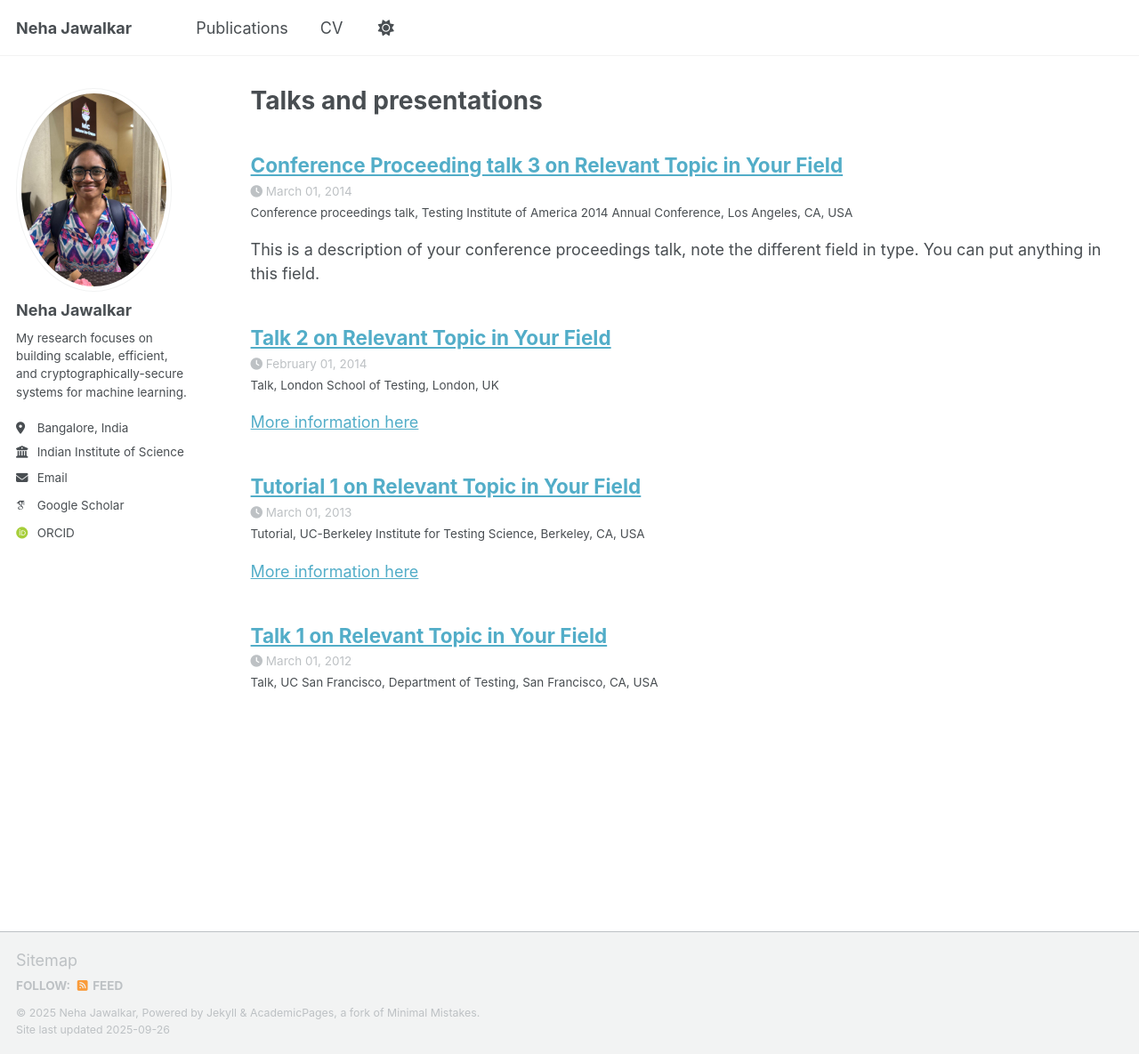
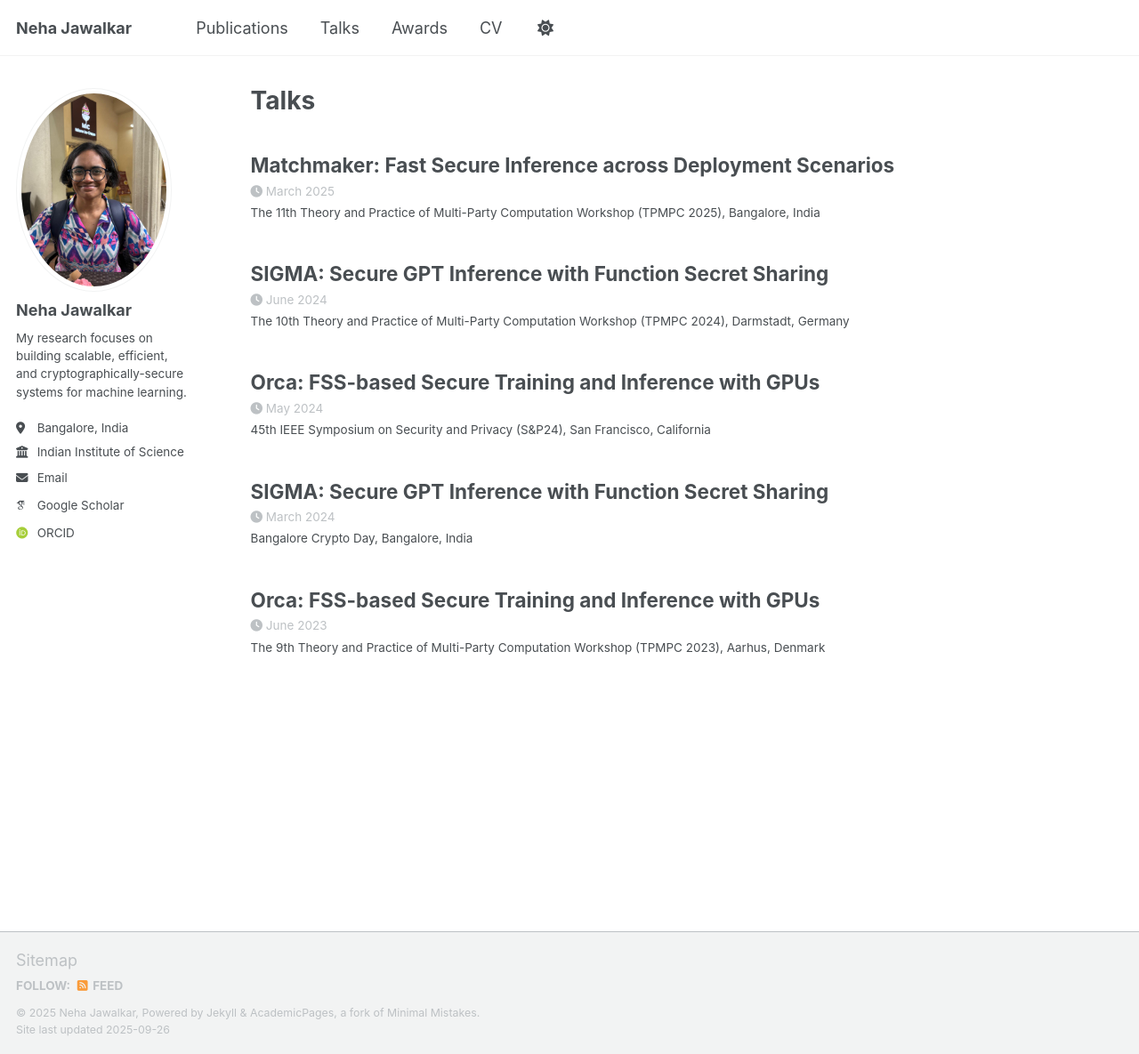
Before and after one commit to neha-jawalkar/neha-jawalkar.github.io, a Jekyll site: the page built from _pages/talks.html, in a window 1280 px wide and 1185 px high. Shown: the whole window at 89% size. Built offline with Jekyll 4.4.1, drawn with Linux system fonts in a browser that asks for light colours; some web fonts are replaced; a script that is not in the unit is left out.

Commit message:
Added talks and awards

```diff
--- a/_config.yml
+++ b/_config.yml
@@ -230,6 +230,10 @@ collections:
   talks:
     output: true
     permalink: /:collection/:path/
+  awards:
+    output: true
+    permalink: /:collection/:path/
+  # Add custom collections here
 
 
 # These settings control how pages and collections are included in the site
--- a/_includes/archive-single-talk.html
+++ b/_includes/archive-single-talk.html
@@ -25,18 +25,22 @@
           alt="">
       </div>
     {% endif %}
+
     <h2 class="archive__item-title" itemprop="headline">
-      {% if post.link %}
+      {{ title}}
+    </h2>
+    <!-- <h2 class="archive__item-title" itemprop="headline"> -->
+      <!-- {% if post.link %}
         <a href="{{ post.link }}">{{ title }}</a> <a href="{{ base_path }}{{ post.url }}" rel="permalink"><i class="fa fa-link" aria-hidden="true" title="permalink"></i><span class="sr-only">Permalink</span></a>
       {% else %}
-        <a href="{{ base_path }}{{ post.url }}" rel="permalink">{{ title }}</a>
-      {% endif %}
-    </h2>
+        <a href="{{ base_path }}{{ post.url }}" rel="permalink">{{ title }}</a> -->
+      <!-- {% endif %} -->
+    <!-- </h2> -->
     {% if post.read_time %}
       <p class="page__meta"><i class="fa fa-clock" aria-hidden="true"></i> {% include read-time.html %}</p>
     {% endif %}
-    {% if post.date %}<p class="page__meta"><i class="fa fa-clock" aria-hidden="true"></i> {{ post.date | date: '%B %d, %Y' }}</p>{% endif %}
-    {% if post.venue %}<p class="archive__item-excerpt" itemprop="description">{{post.type}}, {{ post.venue }},  {{post.location}} {% endif %}
+    {% if post.date %}<p class="page__meta"><i class="fa fa-clock" aria-hidden="true"></i> {{ post.date | date: '%B %Y' }}</p>{% endif %}
+    {% if post.venue %}<p class="archive__item-excerpt" itemprop="description">{{ post.venue }},  {{post.location}} {% endif %}
     {% if post.excerpt %}<p class="archive__item-excerpt" itemprop="description">{{ post.excerpt | markdownify }}</p>{% endif %}
   </article>
 </div>
--- a/_pages/talks.html
+++ b/_pages/talks.html
@@ -1,6 +1,6 @@
 ---
 layout: archive
-title: "Talks and presentations"
+title: "Talks"
 permalink: /talks/
 author_profile: true
 ---
--- /dev/null
+++ b/_talks/1-orca.md
@@ -0,0 +1,8 @@
+---
+title: "Orca: FSS-based Secure Training and Inference with GPUs"
+collection: talks
+type: "Talk"
+venue: "The 9th Theory and Practice of Multi-Party Computation Workshop (TPMPC 2023)"
+date: 2023-06-03
+location: "Aarhus, Denmark"
+---
--- /dev/null
+++ b/_talks/2-orca.md
@@ -0,0 +1,8 @@
+---
+title: "Orca: FSS-based Secure Training and Inference with GPUs"
+collection: talks
+type: "Talk"
+venue: "45th IEEE Symposium on Security and Privacy (S&P24)"
+date: 2024-05-03
+location: "San Francisco, California"
+---
--- a/_talks/2012-03-01-talk-1.md
+++ /dev/null
@@ -1,8 +0,0 @@
----
-title: "Talk 1 on Relevant Topic in Your Field"
-collection: talks
-type: "Talk"
-venue: "UC San Francisco, Department of Testing"
-date: 2012-03-01
-location: "San Francisco, CA, USA"
----
--- a/_talks/2013-03-01-tutorial-1.md
+++ /dev/null
@@ -1,13 +0,0 @@
----
-title: "Tutorial 1 on Relevant Topic in Your Field"
-collection: talks
-type: "Tutorial"
-permalink: /talks/2013-03-01-tutorial-1
-venue: "UC-Berkeley Institute for Testing Science"
-date: 2013-03-01
-location: "Berkeley, CA, USA"
----
-
-[More information here](http://exampleurl.com)
-
-This is a description of your tutorial, note the different field in type. This is a markdown files that can be all markdown-ified like any other post. Yay markdown!
--- a/_talks/2014-02-01-talk-2.md
+++ /dev/null
@@ -1,13 +0,0 @@
----
-title: "Talk 2 on Relevant Topic in Your Field"
-collection: talks
-type: "Talk"
-permalink: /talks/2014-02-01-talk-2
-venue: "London School of Testing"
-date: 2014-02-01
-location: "London, UK"
----
-
-[More information here](http://example2.com)
-
-This is a description of your talk, which is a markdown files that can be all markdown-ified like any other post. Yay markdown!
--- a/_talks/2014-03-01-talk-3.md
+++ /dev/null
@@ -1,11 +0,0 @@
----
-title: "Conference Proceeding talk 3 on Relevant Topic in Your Field"
-collection: talks
-type: "Conference proceedings talk"
-permalink: /talks/2014-03-01-talk-3
-venue: "Testing Institute of America 2014 Annual Conference"
-date: 2014-03-01
-location: "Los Angeles, CA, USA"
----
-
-This is a description of your conference proceedings talk, note the different field in type. You can put anything in this field.
--- /dev/null
+++ b/_talks/3-sigma.md
@@ -0,0 +1,8 @@
+---
+title: "SIGMA: Secure GPT Inference with Function Secret Sharing"
+collection: talks
+type: "Talk"
+venue: "Bangalore Crypto Day"
+date: 2024-03-03
+location: "Bangalore, India"
+---
--- /dev/null
+++ b/_talks/4-sigma.md
@@ -0,0 +1,8 @@
+---
+title: "SIGMA: Secure GPT Inference with Function Secret Sharing"
+collection: talks
+type: "Talk"
+venue: "The 10th Theory and Practice of Multi-Party Computation Workshop (TPMPC 2024)"
+date: 2024-06-03
+location: "Darmstadt, Germany"
+---
--- /dev/null
+++ b/_talks/5-matchmaker.md
@@ -0,0 +1,8 @@
+---
+title: "Matchmaker: Fast Secure Inference across Deployment Scenarios"
+collection: talks
+type: "Talk"
+venue: "The 11th Theory and Practice of Multi-Party Computation Workshop (TPMPC 2025)"
+date: 2025-03-03
+location: "Bangalore, India"
+---
```
Also changed, not shown: _data/navigation.yml (+5 -2 lines), _pages/awards.md (added, +18 -0 lines).
